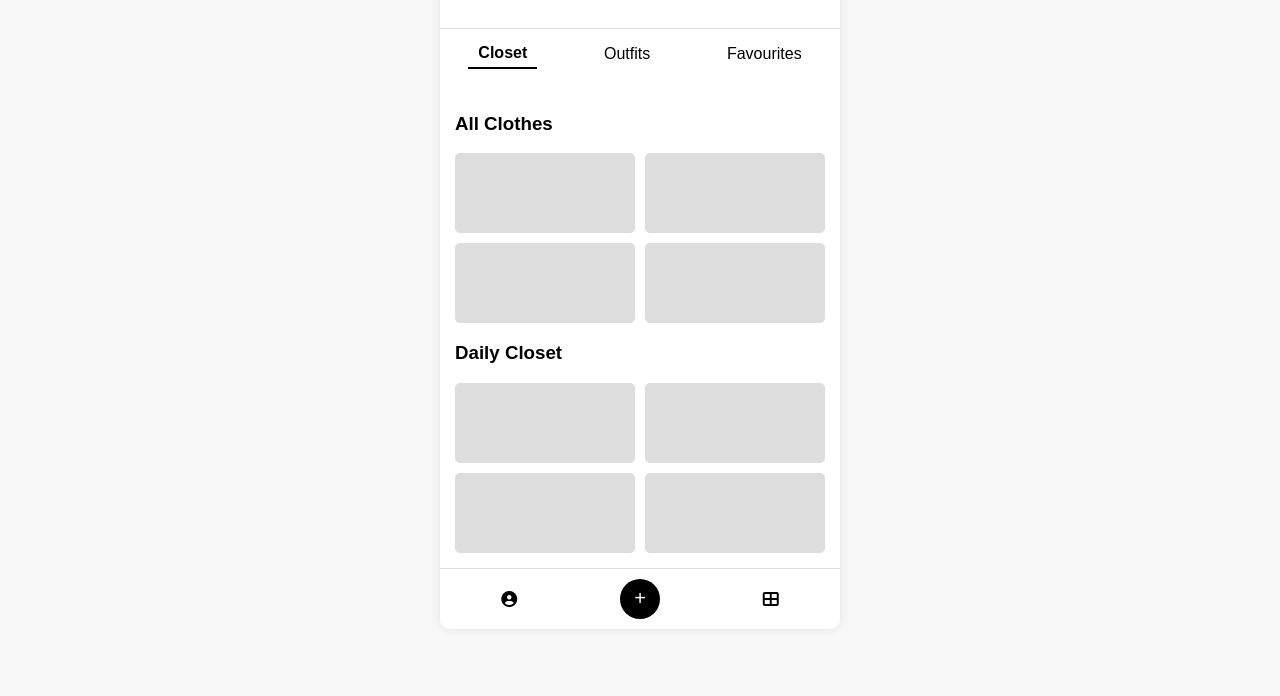
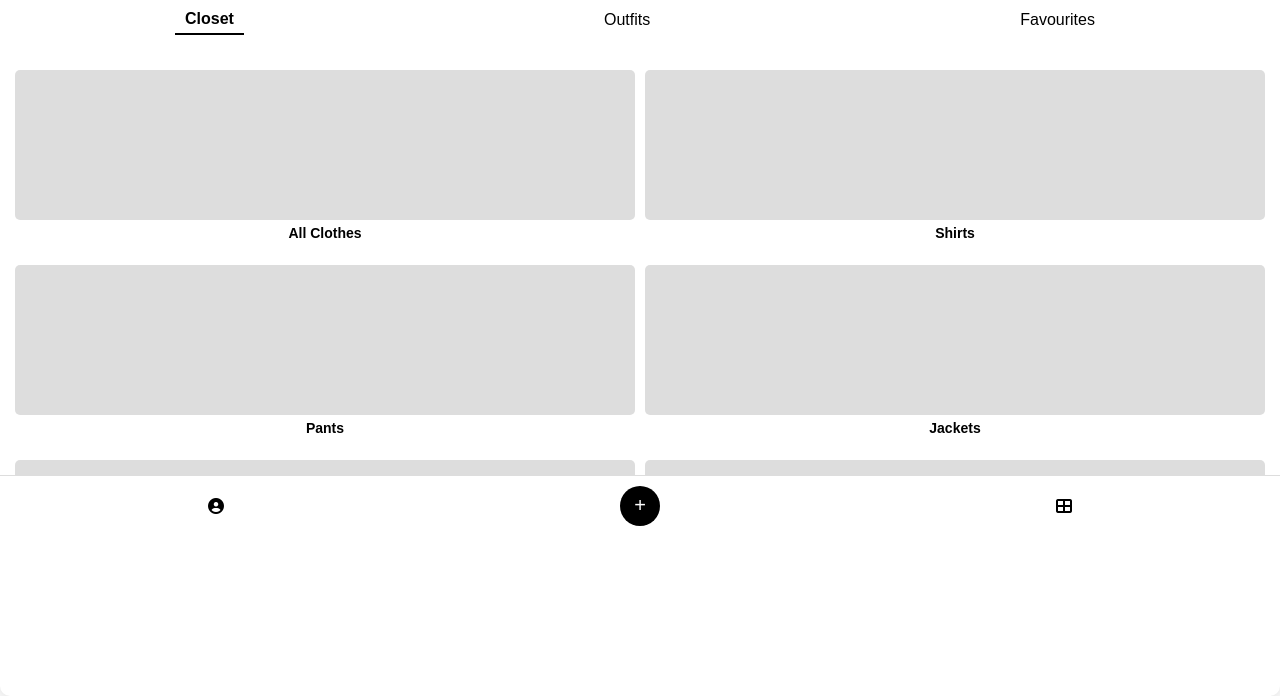
Before and after one commit to dewdewOS/outfit_planner, a website: page index.html in a window 1280 px wide. Shown: the part 104-800 px from the top of the page. Drawn offline with Linux system fonts and the light colour scheme.

Commit message:
made categories

```diff
--- a/index.html
+++ b/index.html
@@ -16,8 +16,7 @@
         <div class="profile">
           <img src="profile.jpg" alt="Profile Picture" />
           <div class="user-info">
-            <h2>chloe03</h2>
-            <p><i class="fas fa-map-marker-alt"></i> New York</p>
+            <h2>Username</h2>
           </div>
         </div>
         <i class="fas fa-cog settings-icon"></i>
@@ -31,21 +30,39 @@
 
       <div class="clothes-section">
         <div class="clothes-category">
-          <h3>All Clothes</h3>
           <div class="clothes-grid">
+            <div class="clothes-box">
               <div class="clothes-item"></div>
+              <p>All Clothes</p>
+            </div>
+            <div class="clothes-box">
               <div class="clothes-item"></div>
+              <p>Shirts</p>
+            </div>
+            <div class="clothes-box">
               <div class="clothes-item"></div>
+              <p>Pants</p>
+            </div>
+            <div class="clothes-box">
               <div class="clothes-item"></div>
+              <p>Jackets</p>
             </div>
+            <div class="clothes-box">
+              <div class="clothes-item"></div>
+              <p>Shoes</p>
             </div>
-        <div class="clothes-category">
-          <h3>Daily Closet</h3>
-          <div class="clothes-grid">
+            <div class="clothes-box">
               <div class="clothes-item"></div>
+              <p>Dresses</p>
+            </div>
+            <div class="clothes-box">
               <div class="clothes-item"></div>
+              <p>Kurta Sets</p>
+            </div>
+            <div class="clothes-box">
               <div class="clothes-item"></div>
-            <div class="clothes-item"></div>
+              <p>Sarees</p>
+            </div>
           </div>
         </div>
       </div>
--- a/main.js
+++ b/main.js
@@ -2,8 +2,8 @@ const { app, BrowserWindow } = require('electron');
 
 app.whenReady().then(() => {
   const win = new BrowserWindow({
-    width: 1200,
-    height: 800,
+    width: 560,
+    height: 710,
     webPreferences: {
       nodeIntegration: true
     }
--- a/styles.css
+++ b/styles.css
@@ -7,7 +7,8 @@ body {
 
 .app-container {
     width: 100%;
-    max-width: 400px;
+    max-width: 1500px;
+    min-height: 100vh;
     margin: auto;
     background: white;
     box-shadow: 0 0 10px rgba(0, 0, 0, 0.1);
@@ -36,8 +37,6 @@ header {
     margin-right: 10px;
 }
 
-
-
 .tabs {
     display: flex;
     justify-content: space-around;
@@ -60,25 +59,37 @@ header {
 
 .clothes-section {
     padding: 15px;
-}
-
-.clothes-category h3 {
-    display: flex;
-    justify-content: space-between;
+    max-height: 400px; /* Adjust based on item size */
+    overflow-y: auto;  /* Enable scrolling */
 }
 
 .clothes-grid {
     display: grid;
-    grid-template-columns: repeat(2, 1fr);
+    grid-template-columns: repeat(2, 1fr); /* Keep 2 columns */
     gap: 10px;
     margin-top: 10px;
+    text-align: left;
 }
+
+.clothes-box {
+    display: flex;
+    flex-direction: column;
+    align-items: center;
+}
+
 
 .clothes-item {
     width: 100%;
-    height: 80px;
+    height: 150px;
     background: #ddd;
     border-radius: 5px;
+}
+
+.clothes-box p {
+    margin-top: 5px;
+    font-size: 14px;
+    font-weight: bold;
+    color: black;
 }
 
 footer {
```
Lines whose indentation alone changed are shown as unchanged.
